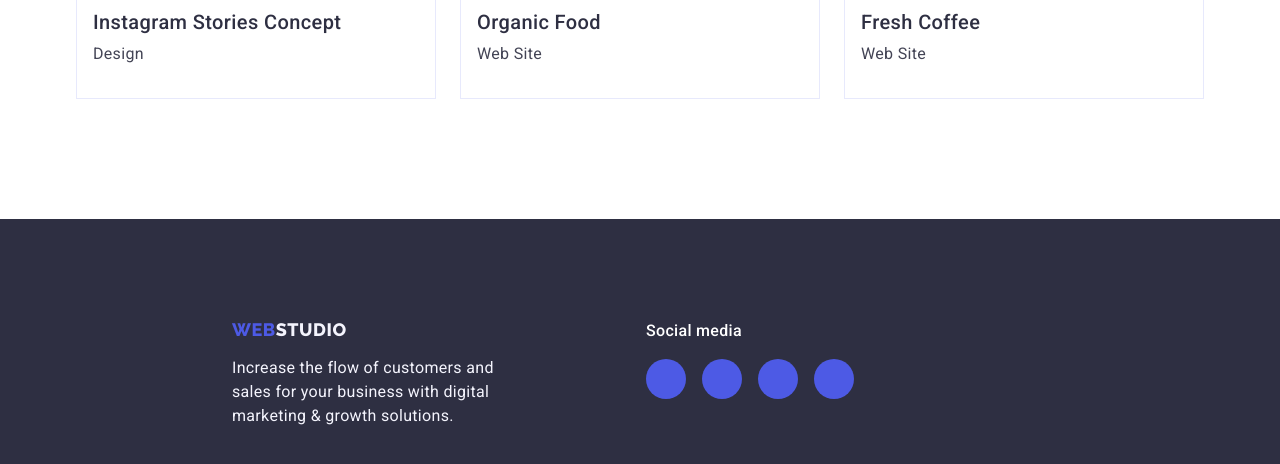
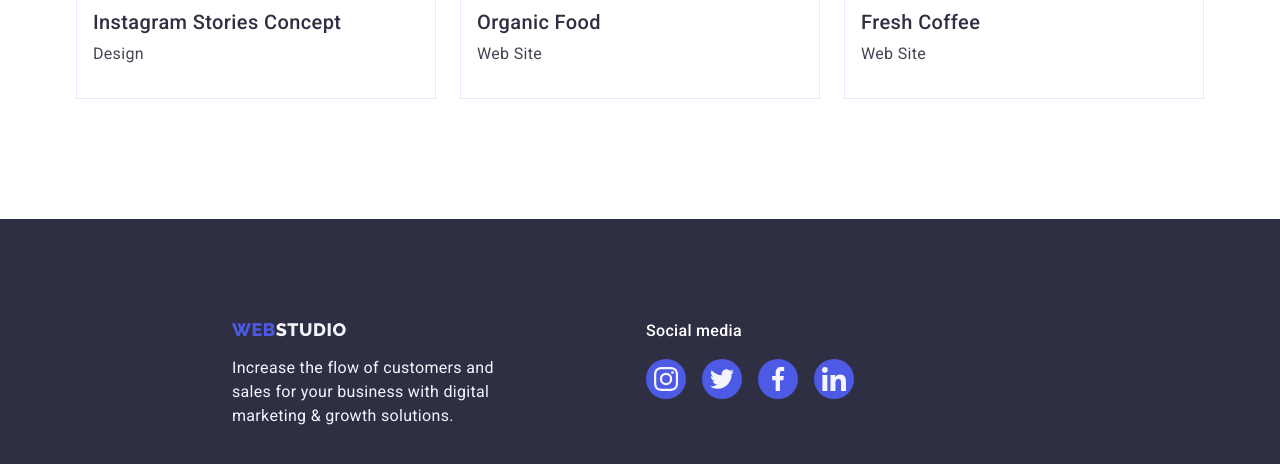
Before and after one commit to Anna-Voronina/goit-markup-hw-04, a plain HTML site: page portfolio.html in a window 1280 px wide. Shown: the part 1551-2015 px from the top of the page. Drawn offline with nearby package versions, Linux system fonts and the light colour scheme.

Commit message:
Update portfolio.html

```diff
--- a/portfolio.html
+++ b/portfolio.html
@@ -234,7 +234,7 @@
           </p>
         </div>
         <div class="footer-social">
-          <h3 class="footer-social-title">Social media</h3>
+          <p class="footer-social-title">Social media</p>
           <ul class="footer-social-list">
             <li class="footer-social-item">
               <a
@@ -244,7 +244,7 @@
                 rel="noopener noreferrer"
               >
                 <svg class="footer-social-icon" width="24" height="24">
-                  <use href="./images/icons.svg#instagram"></use>
+                  <use href="./images/icon.svg#instagram"></use>
                 </svg>
               </a>
             </li>
@@ -256,7 +256,7 @@
                 rel="noopener noreferrer"
               >
                 <svg class="footer-social-icon" width="24" height="24">
-                  <use href="./images/icons.svg#twitter"></use>
+                  <use href="./images/icon.svg#twitter"></use>
                 </svg>
               </a>
             </li>
@@ -268,7 +268,7 @@
                 rel="noopener noreferrer"
               >
                 <svg class="footer-social-icon" width="24" height="24">
-                  <use href="./images/icons.svg#facebook"></use>
+                  <use href="./images/icon.svg#facebook"></use>
                 </svg>
               </a>
             </li>
@@ -280,7 +280,7 @@
                 rel="noopener noreferrer"
               >
                 <svg class="footer-social-icon" width="24" height="24">
-                  <use href="./images/icons.svg#linkedin"></use>
+                  <use href="./images/icon.svg#linkedin"></use>
                 </svg>
               </a>
             </li>
```
